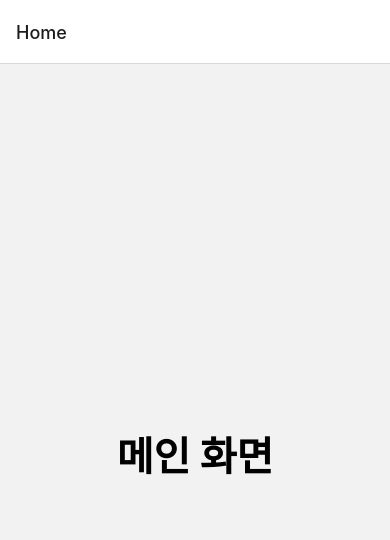
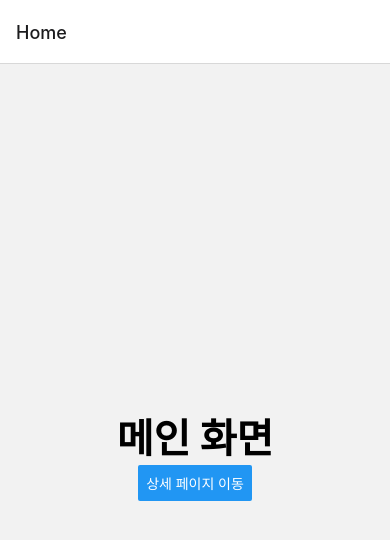
Before and after one commit to SangWon7242/todo-app-24-10-26, a React Native app: screen / in a window 390 px wide. Shown: the top 540 px of the page. Built offline with nearby package versions, Linux system fonts and the light colour scheme.

Commit message:
navigation.navigate를 이용하여 화면간 전환

```diff
--- a/App.js
+++ b/App.js
@@ -1,20 +1,31 @@
 import { StatusBar } from "expo-status-bar";
-import { StyleSheet, Text, View } from "react-native";
-import { NavigationContainer } from "@react-navigation/native";
+import { StyleSheet, Text, View, Button } from "react-native";
+import { NavigationContainer, useNavigation } from "@react-navigation/native";
 import { createNativeStackNavigator } from "@react-navigation/native-stack";
 
 const HomeScreen = () => {
+  const navigation = useNavigation();
+  // 복잡한 구조인 경우에만 필요하다.
   return (
     <View style={{ flex: 1, alignItems: "center", justifyContent: "center" }}>
       <Text style={{ fontSize: 40, fontWeight: "bold" }}>메인 화면</Text>
+      <Button
+        title="상세 페이지 이동"
+        onPress={() => navigation.navigate("Details")}
+      />
     </View>
   );
 };
 
-const DetailScreen = () => {
+const DetailScreen = ({ navigation }) => {
   return (
     <View style={{ flex: 1, alignItems: "center", justifyContent: "center" }}>
       <Text style={{ fontSize: 40, fontWeight: "bold" }}>상세보기 화면</Text>
+      <Button title="홈으로 이동" onPress={() => navigation.navigate("Home")} />
+      <Button
+        title="상세 페이지로 이동"
+        onPress={() => navigation.push("Details")}
+      />
     </View>
   );
 };
```
